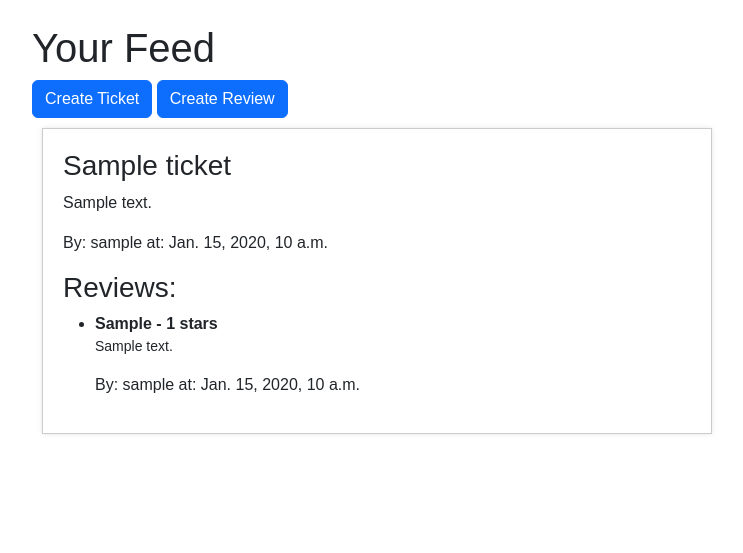
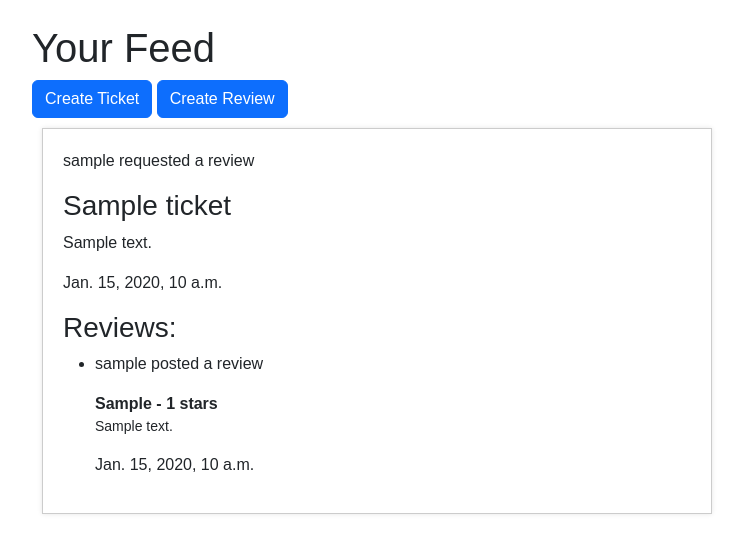
Before and after one commit to azer7777/Project-09, a Django app: page /feed/ in a window 1280 px wide. Shown: the part 56-609 px from the top of the page, without its empty margins (50-793 px from the left). Run offline with Django 4.2, Linux system fonts and the light colour scheme; a user stored in the database is signed in; tables that the repository leaves empty hold one stand-in row (values such as "Sample post"); some libraries are stand-ins or nearby versions.

Commit message:
still order

```diff
--- a/LITReview/reviews/templates/reviews/feed.html
+++ b/LITReview/reviews/templates/reviews/feed.html
@@ -13,18 +13,20 @@
   <div class="feed-content">
     {% for item in feed %}
       <div class="feed-item">
+        <p>{{ item.author }} requested a review</p>
         <h3>{{ item.title }}</h3>
         <p>{{ item.description }}</p>
-        <p class="item-author">By: {{ item.author }} at: {{ item.created_at }}</p>
+        <p>{{ item.created_at }}</p>
 
         {% if item.review_set.exists %}
         <h3>Reviews:</h3>
         <ul class="review-list">
           {% for review in item.review_set.all %}
             <li class="review-item">
+              <p >{{ review.user }} posted a review</p>
               <strong class="review-headline">{{ review.headline }} - {{ review.rating }} stars</strong>
               <p class="review-body">{{ review.body }}</p>
-              <p class="review-author">By: {{ review.user }} at: {{ review.time_created }}</p>
+              <p>{{ review.time_created }}</p>
             </li>
           {% endfor %}
         </ul>
--- a/LITReview/reviews/views.py
+++ b/LITReview/reviews/views.py
@@ -7,18 +7,20 @@ from django.contrib.auth.models import User
 from django.db.models import Q, Prefetch
 from django.utils import timezone
 
+
 @login_required
 def feed_view(request):
     user = request.user
     followed_users = user.following.values_list('followed_user', flat=True)
+    fields = ['-created_at', '-review__time_created', '-time_edited', '-review__time_edited']
+    fields.sort(reverse=True)
+    print(fields[0])
 
     feed = Ticket.objects.filter(
         Q(author=user) | Q(author__in=followed_users) | Q(review__user=user)
-    ).distinct().order_by('-created_at', '-review__time_created', '-time_edited', '-review__time_edited')
+    ).distinct().order_by('-time_edited', '-review__time_edited')
 
     return render(request, 'reviews/feed.html', {'feed': feed})
-
-
 
 
 @login_required
@@ -29,7 +31,6 @@ def create_ticket_view(request):
             ticket = ticket_form.save(commit=False)
             ticket.author = request.user
             ticket.save()
-            messages.success(request, "Ticket created successfully.")
             return redirect('feed')
     else:
         ticket_form = TicketForm()
@@ -52,8 +53,6 @@ def create_ticket_and_review_view(request):
             review.user = request.user
             review.ticket = ticket
             review.save()
-
-            messages.success(request, "Ticket and Review created successfully.")
             return redirect('feed')
     else:
         ticket_form = TicketForm()
@@ -90,7 +89,6 @@ def edit_review_view(request, review_id):
         if form.is_valid():
             form.save()
             review.time_edited = timezone.now()
-            messages.success(request, "Review updated successfully.")
             return redirect('posts')
     else:
         form = ReviewForm(instance=review)
@@ -107,7 +105,6 @@ def edit_ticket_view(request, ticket_id):
         if form.is_valid():
             form.save()
             ticket.time_edited = timezone.now()
-            messages.success(request, "Ticket updated successfully.")
             return redirect('posts')
     else:
         form = TicketForm(instance=ticket)
@@ -120,7 +117,6 @@ def delete_ticket_view(request, ticket_id):
     ticket = get_object_or_404(Ticket, id=ticket_id, author=request.user)
     if request.method == 'POST':
         ticket.delete()
-        messages.success(request, "Ticket deleted successfully.")
         return redirect('posts')
     return render(request, 'reviews/delete_ticket.html', {'ticket': ticket})
 
@@ -130,7 +126,6 @@ def delete_review_view(request, review_id):
     review = get_object_or_404(Review, id=review_id, user=request.user)
     if request.method == 'POST':
         review.delete()
-        messages.success(request, "Review deleted successfully.")
         return redirect('posts')
     return render(request, 'reviews/delete_review.html', {'review': review})
 
@@ -198,9 +193,11 @@ def block_follower(request, user_id):
 @login_required
 def posts_view(request):
     user = request.user
+    fields = ['-created_at', '-review__time_created', '-time_edited', '-review__time_edited']
+    fields.sort(reverse=True)
     posts = Ticket.objects.filter(author=user).prefetch_related(
         Prefetch('review_set', queryset=Review.objects.filter(user=user))
-    ).order_by('-created_at', '-review__time_created', '-time_edited', '-review__time_edited')
+    ).order_by(fields[0])
 
     return render(request, 'reviews/posts.html', {'posts': posts})
 
```
